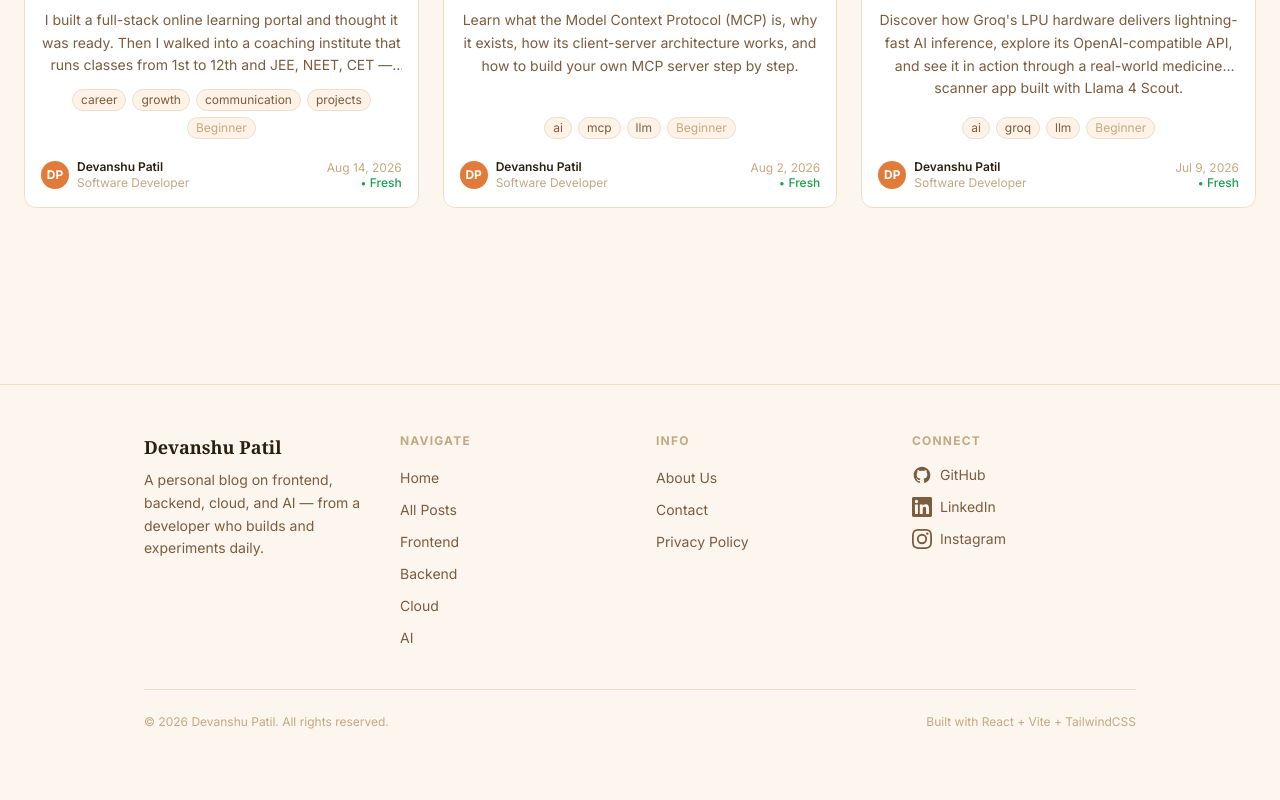
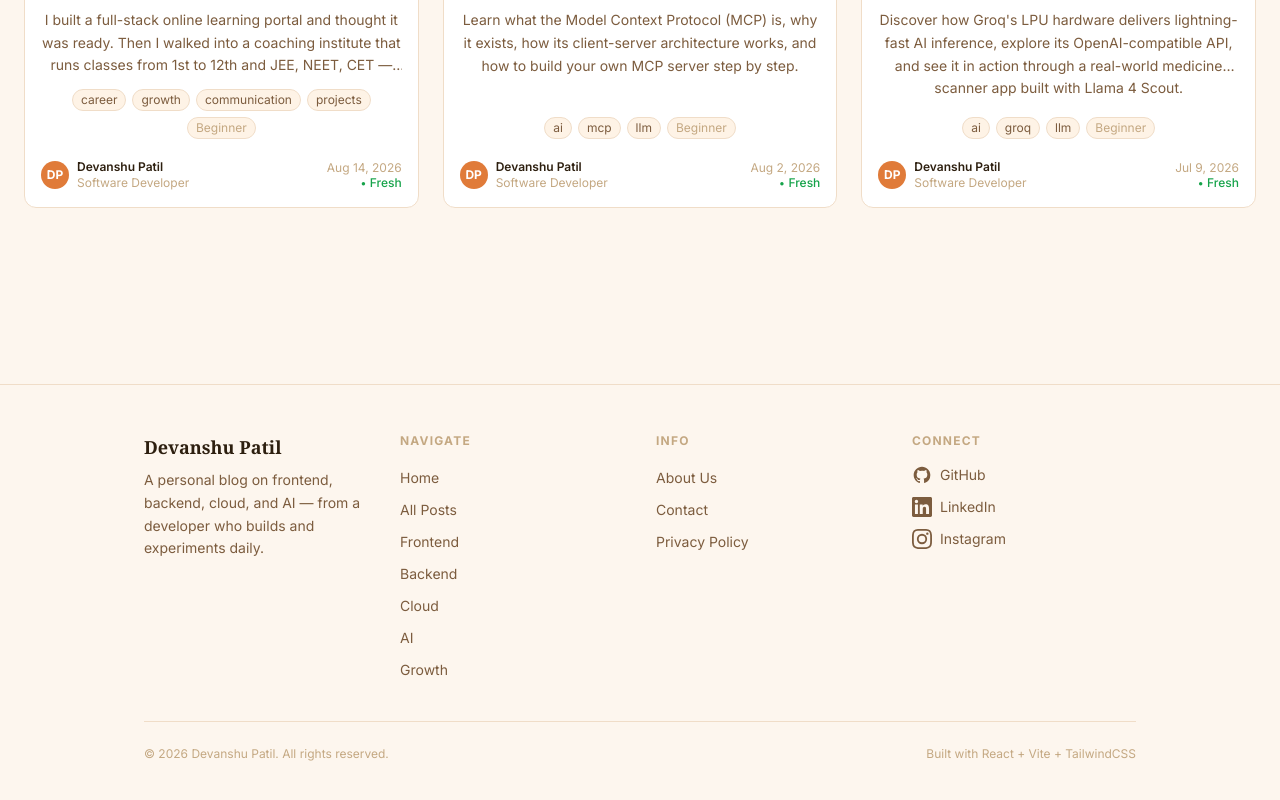
Before and after one commit to devanshupatil/Blog, a React (Vite) app: page / in a window 1280 px wide. Shown: the part 1451-2251 px from the top of the page. Before the commit the page ends 2229 px from the top, so only its background shows below. Built offline with nearby package versions, Linux system fonts and the light colour scheme.

Commit message:
add Growth category to site navigation and configuration

```diff
--- a/src/components/Footer.tsx
+++ b/src/components/Footer.tsx
@@ -37,6 +37,7 @@ const NAV_LINKS = [
   { label: 'Backend', to: '/blog/backend' },
   { label: 'Cloud', to: '/blog/cloud' },
   { label: 'AI', to: '/blog/ai' },
+  { label: 'Growth', to: '/blog/growth' },
 ]
 
 const INFO_LINKS = [
```
